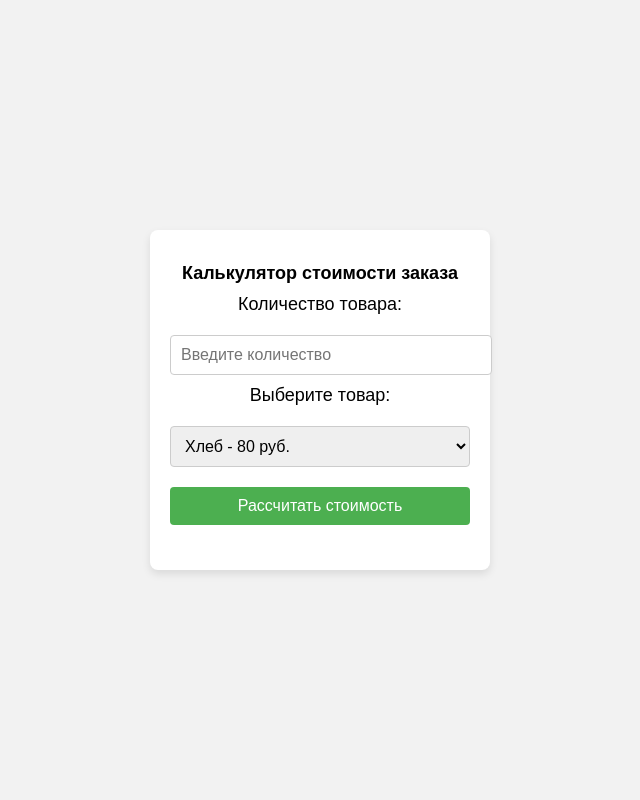
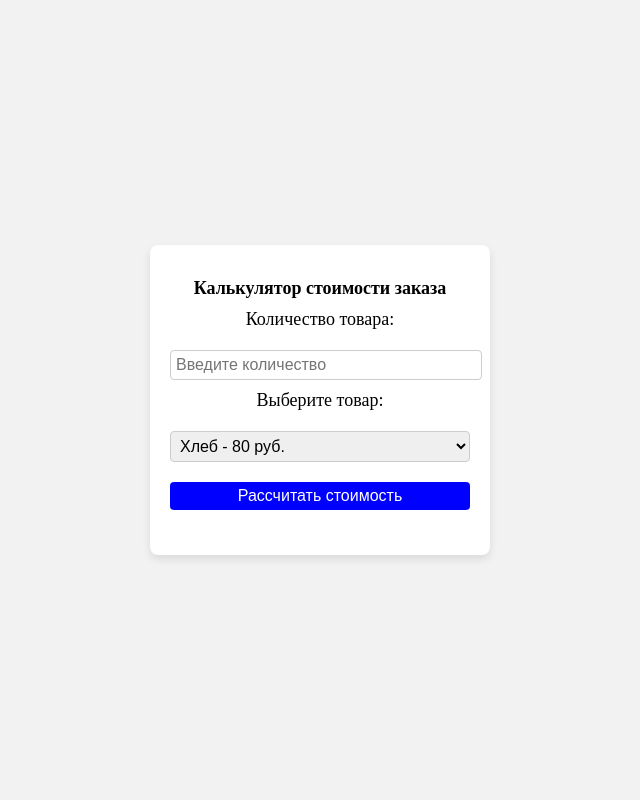
Before and after one commit to ArtyomShumaylov/ArtyomShumaylov.github.io, a PHP site: page /5.html in a window 1280 px wide. Shown: the whole page, without its empty margins (320-960 px from the left). Run offline with PHP 8.4, Linux system fonts and the light colour scheme.

Commit message:
Update 5.css

```diff
--- a/5.css
+++ b/5.css
@@ -1,5 +1,4 @@
 body {
-    font-family: Arial, sans-serif;
     display: flex;
     justify-content: center;
     align-items: center;
@@ -24,8 +23,9 @@ label, h1 {
 }
 
 input, select, button {
+    cursor: pointer;
     width: 100%;
-    padding: 10px;
+    padding: 5px;
     margin: 10px 0;
     font-size: 16px;
     border-radius: 4px;
@@ -33,14 +33,14 @@ input, select, button {
 }
 
 button {
-    background-color: #4CAF50;
+    background-color: blue;
     color: white;
     border: none;
     cursor: pointer;
 }
 
 button:hover {
-    background-color: #45a049;
+    background-color:rgb(46, 46, 255);
 }
 
 #result {
```
